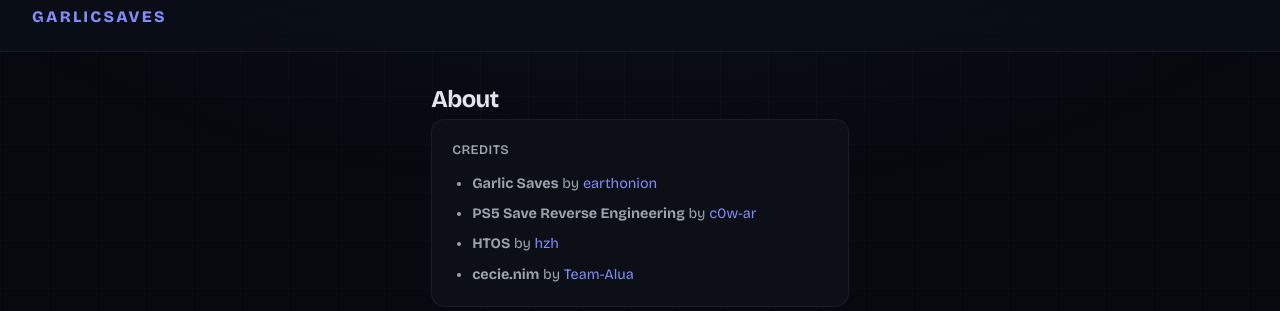
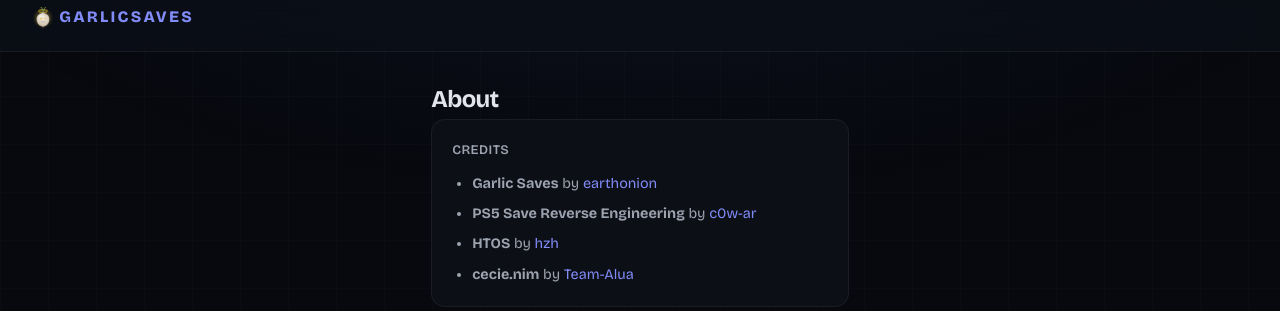
Before and after one commit to earthonion/HTOS-web, a Python web app: template templates/about.html in a window 1280 px wide. Shown: the top 311 px of the page. Run offline with Jinja, Linux system fonts and the light colour scheme; the template is opened without the code that fills it: most values are stand-ins (such as "Sample title", 1, 10 or a date in 2020).

Commit message:
Add garlic icon next to logo in nav

```diff
--- a/templates/base.html
+++ b/templates/base.html
@@ -22,7 +22,7 @@
     {% if session.get('user_id') %}
     <nav class="sidebar">
         <div class="nav-header">
-            <div class="nav-brand">garlicsaves</div>
+            <div class="nav-brand"><img src="{{ url_for('static', filename='favicon.svg') }}" alt="" style="height:1.4em;vertical-align:middle;margin-right:0.3em;">garlicsaves</div>
             <button type="button" class="hamburger" id="hamburger" aria-label="Menu">
                 <span></span><span></span><span></span>
             </button>
@@ -55,7 +55,7 @@
     </nav>
     {% else %}
     <nav class="topbar">
-        <div class="nav-brand">garlicsaves</div>
+        <div class="nav-brand"><img src="{{ url_for('static', filename='favicon.svg') }}" alt="" style="height:1.4em;vertical-align:middle;margin-right:0.3em;">garlicsaves</div>
     </nav>
     {% endif %}
 
```
